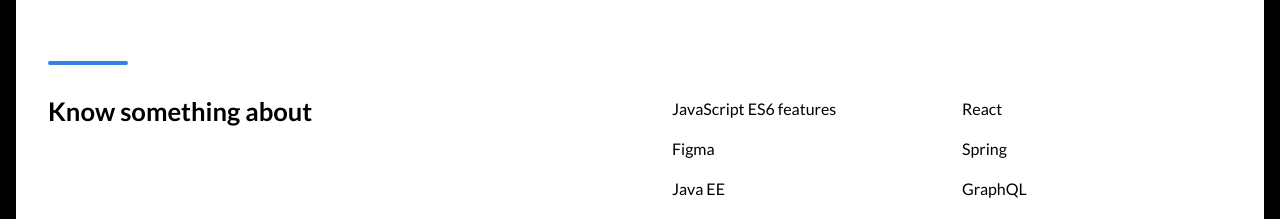
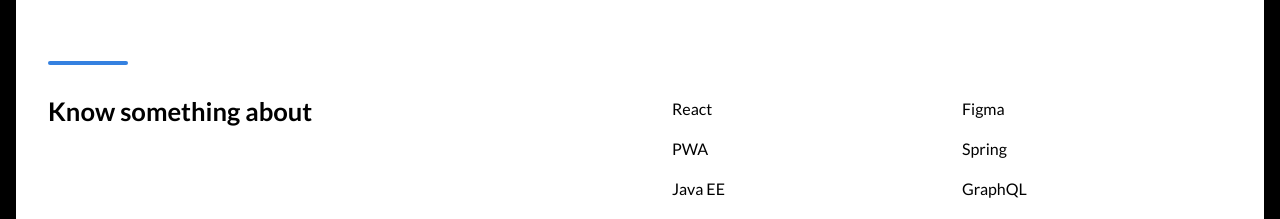
Before and after one commit to Maczi01/maczi01.github.io, a website: page src/content/index.html in a window 1280 px wide. Shown: the part 1114-1333 px from the top of the page. Drawn offline with nearby package versions, Linux system fonts and the light colour scheme; files that its build step writes are made by us from their sources; no server answers; files whose address does not match are found by name.

Commit message:
add PWA to skills

```diff
--- a/src/content/index.html
+++ b/src/content/index.html
@@ -72,14 +72,13 @@
         <section class="skills__list skills__list--gray">
             <h3 class="skills__list--title skills__list--gray">Know something about</h3>
             <ul class="skills__list--list">
-                <li class="skills__list--item">JavaScript ES6 features</li>
                 <li class="skills__list--item">React</li>
                 <li class="skills__list--item">Figma</li>
+                <li class="skills__list--item">PWA</li>
                 <li class="skills__list--item">Spring</li>
                 <li class="skills__list--item">Java EE</li>
                 <li class="skills__list--item">GraphQL</li>
                 <li class="skills__list--item">Rest Assured</li>
-
             </ul>
         </section>
         <section class="skills__list skills__list--blue">
```
